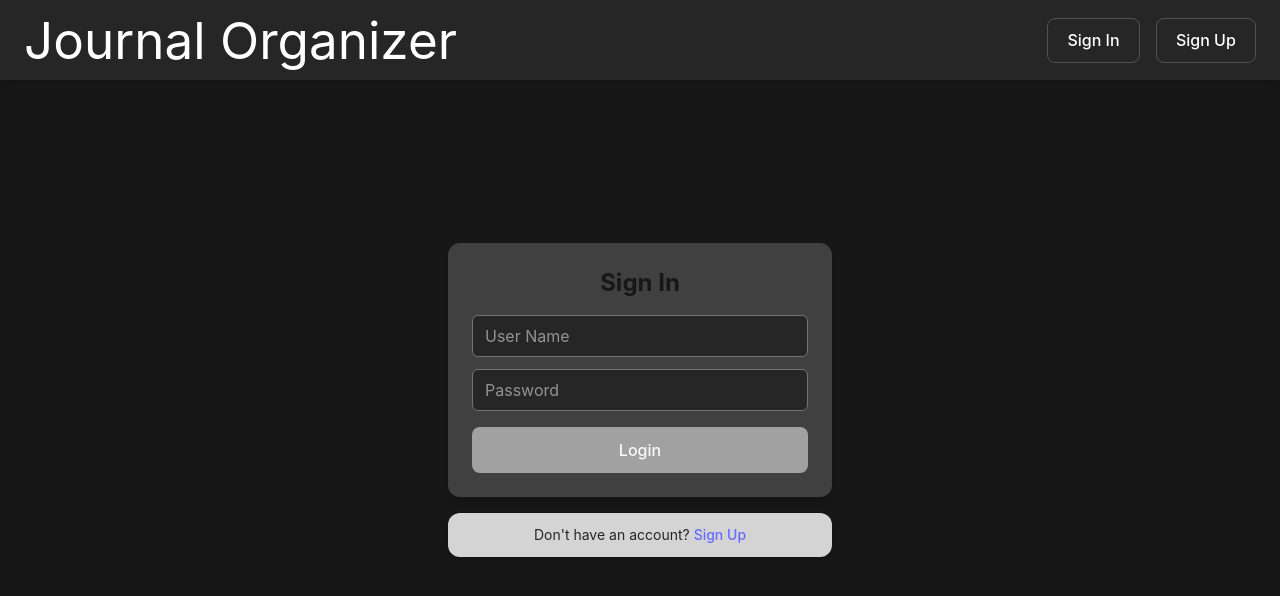
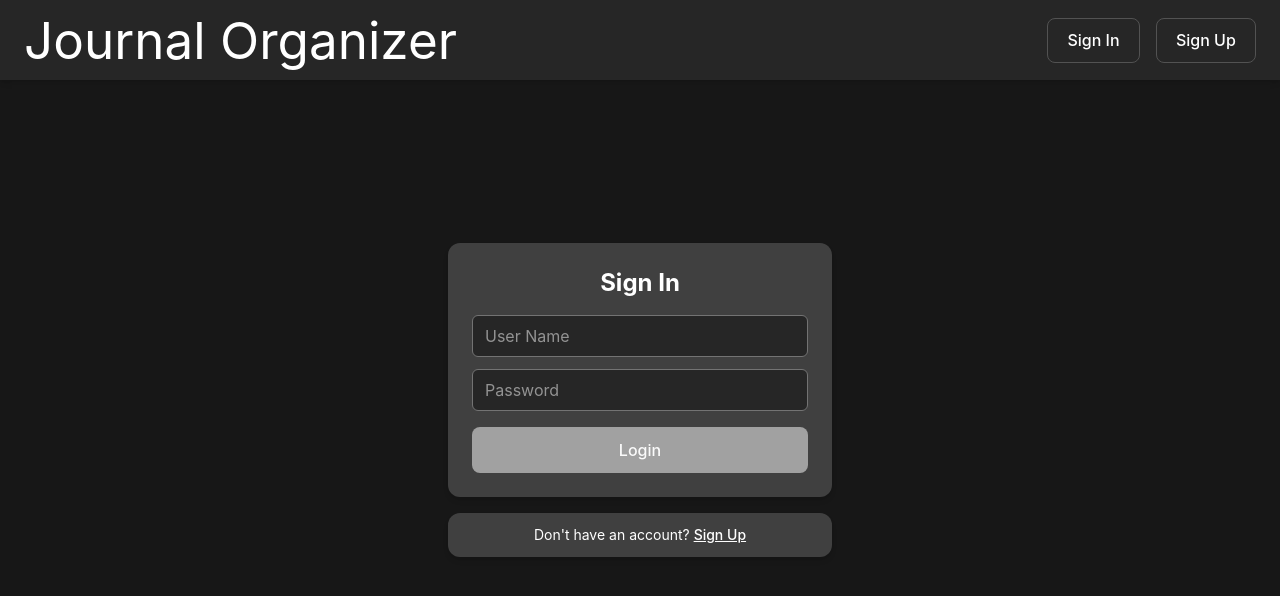
Before and after one commit to andrybc/ai-journal-backend, a React (Vite) app in the folder frontend/: page /login in a window 1280 px wide. Shown: the top 596 px of the page. Built offline with nearby package versions, Linux system fonts and the light colour scheme; the HTML template or start-up script is replaced by a standard one.

Commit message:
Color Scheme

```diff
--- a/frontend/src/Login.tsx
+++ b/frontend/src/Login.tsx
@@ -38,7 +38,7 @@ const Login = () => {
         <Navbar />
       </div>
       <div className="bg-neutral-700 w-96 p-6 rounded-xl shadow-md flex flex-col items-center">
-        <h2 className="text-2xl font-bold text-neutral-900 mb-4">Sign In</h2>
+        <h2 className="text-2xl font-bold text-white mb-4">Sign In</h2>
 
         <input
           type="text"
@@ -63,12 +63,12 @@ const Login = () => {
         </button>
       </div>
 
-      <div className="bg-neutral-300 w-96 mt-4 p-3 rounded-xl shadow-md flex justify-center">
-        <p className="text-sm text-neutral-800">
+      <div className="bg-neutral-700 w-96 mt-4 p-3 rounded-xl shadow-md flex justify-center">
+        <p className="text-sm text-white">
           Don't have an account?{" "}
           <a
             href="/register"
-            className="text-neutral-700 underline hover:text-neutral-900"
+            className="!text-white !underline hover:text-white"
           >
             Sign Up
           </a>
--- a/frontend/src/SignUp.tsx
+++ b/frontend/src/SignUp.tsx
@@ -41,7 +41,7 @@ const SignUp = () => {
       </div>
 
       <div className="bg-neutral-700 w-96 p-6 rounded-xl shadow-md flex flex-col items-center">
-        <h2 className="text-2xl font-bold text-neutral-900 mb-4">Sign Up</h2>
+        <h2 className="text-2xl font-bold text-white mb-4">Sign Up</h2>
 
         <input
           type="text"
@@ -87,8 +87,8 @@ const SignUp = () => {
         </button>
       </div>
 
-      <div className="bg-neutral-300 w-96 mt-4 p-3 rounded-xl shadow-md flex justify-center">
-        <p className="text-sm text-neutral-800">
+      <div className="bg-neutral-700 w-96 mt-4 p-3 rounded-xl shadow-md flex justify-center">
+        <p className="text-sm text-white">
           Already have an account?{" "}
           <a
             href="/login"
```
